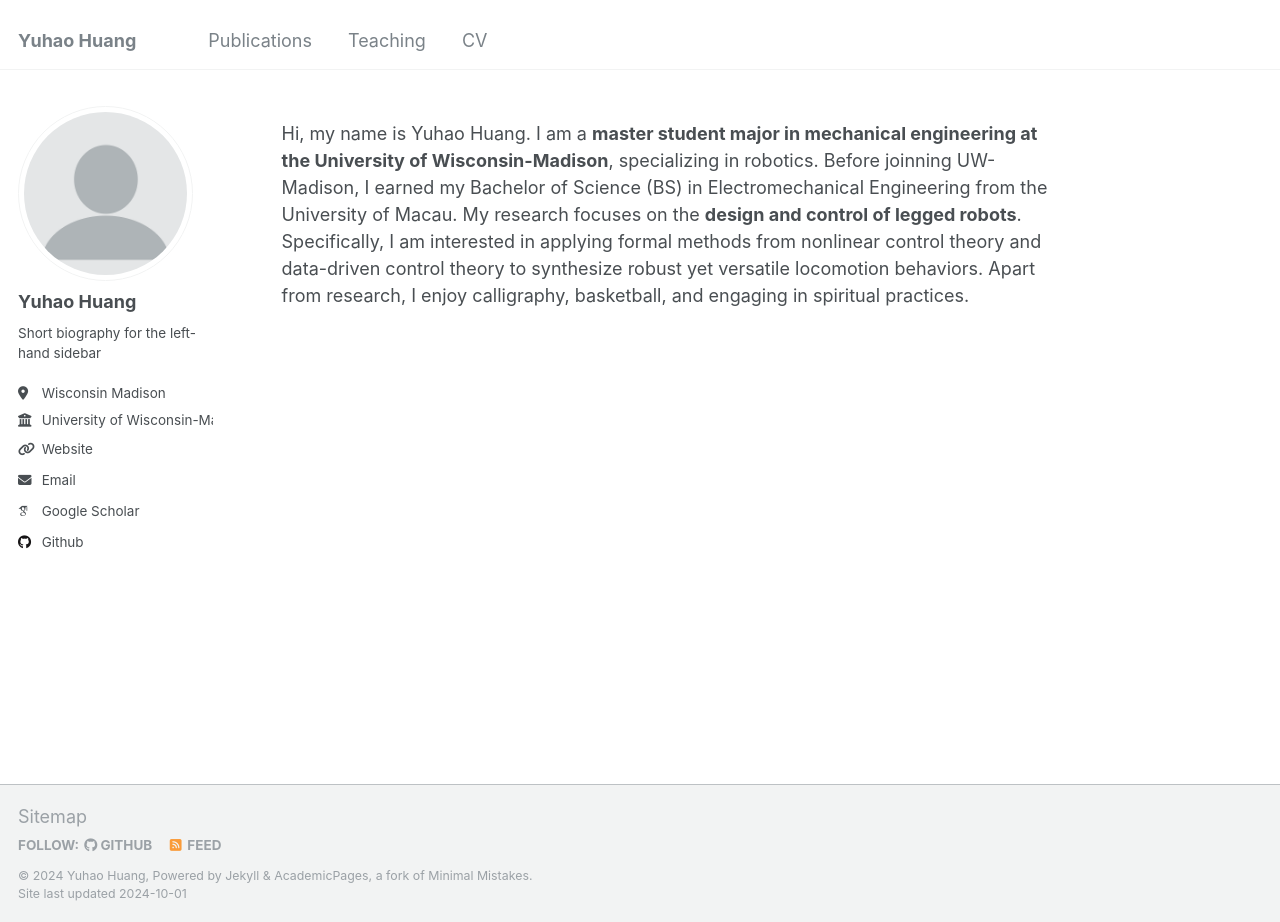
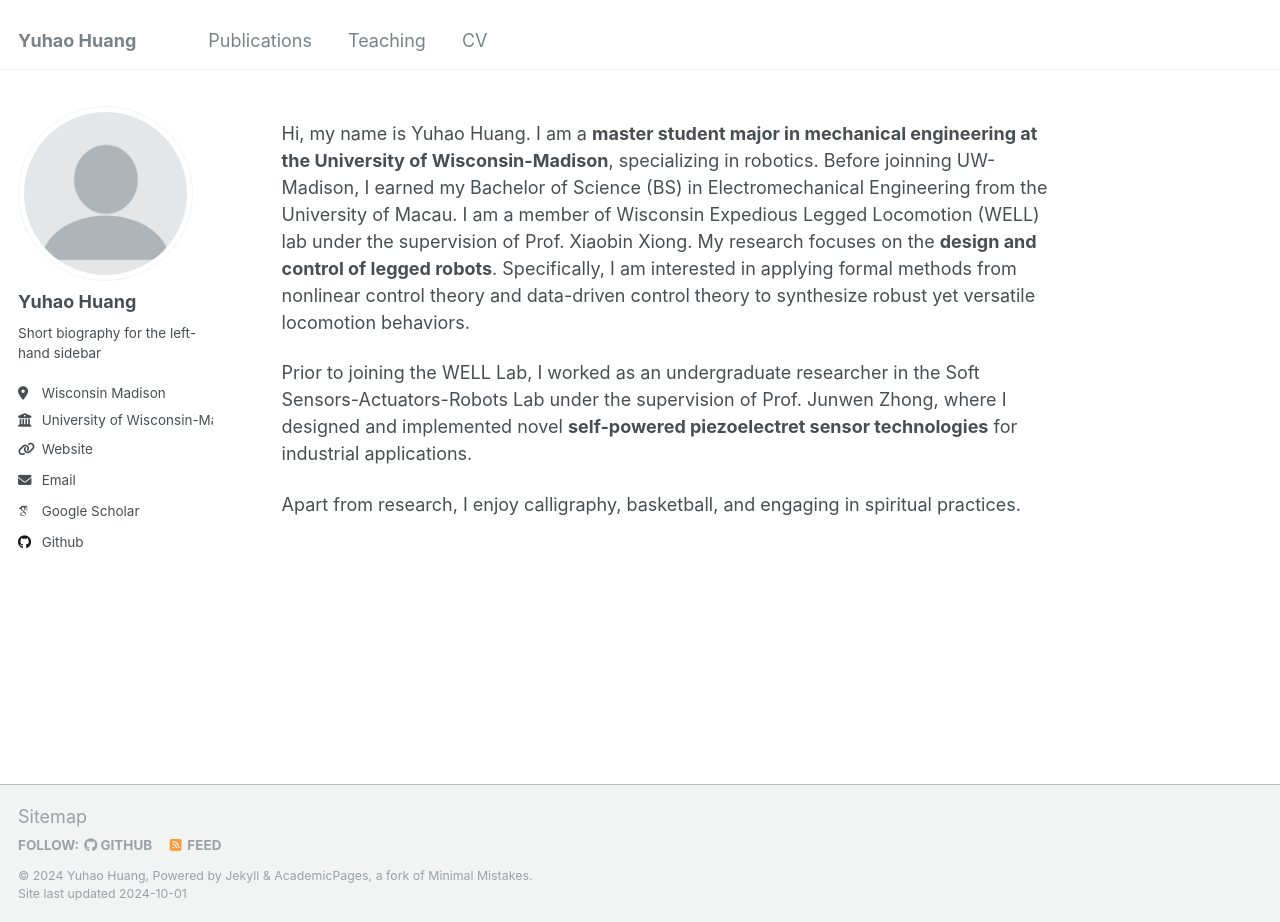
Before and after one commit to Hyh2001/Hyh2001.github.io, a Jekyll site: the page built from _pages/about.md, in a window 1280 px wide and 922 px high. Built offline with Jekyll 4.4.1, drawn with Linux system fonts in a browser that asks for light colours; some web fonts are replaced.

Commit message:
Update about.md

```diff
--- a/_pages/about.md
+++ b/_pages/about.md
@@ -7,7 +7,11 @@ redirect_from:
   - /about.html
 ---
 
-Hi, my name is Yuhao Huang. I am a **master student major in mechanical engineering at the University of Wisconsin-Madison**, specializing in robotics. Before joinning UW-Madison, I earned my Bachelor of Science (BS) in Electromechanical Engineering from the University of Macau. My research focuses on the **design and control of legged robots**. Specifically, I am interested in applying formal methods from nonlinear control theory and data-driven control theory to synthesize robust yet versatile locomotion behaviors. Apart from research, I enjoy calligraphy, basketball, and engaging in spiritual practices.
+Hi, my name is Yuhao Huang. I am a **master student major in mechanical engineering at the University of Wisconsin-Madison**, specializing in robotics. Before joinning UW-Madison, I earned my Bachelor of Science (BS) in Electromechanical Engineering from the University of Macau. I am a member of Wisconsin Expedious Legged Locomotion (WELL) lab under the supervision of Prof. Xiaobin Xiong. My research focuses on the **design and control of legged robots**. Specifically, I am interested in applying formal methods from nonlinear control theory and data-driven control theory to synthesize robust yet versatile locomotion behaviors.
+
+Prior to joining the WELL Lab, I worked as an undergraduate researcher in the Soft Sensors-Actuators-Robots Lab under the supervision of Prof. Junwen Zhong, where I designed and implemented novel **self-powered piezoelectret sensor technologies** for industrial applications.
+
+Apart from research, I enjoy calligraphy, basketball, and engaging in spiritual practices.
 
 
 <!-- This is the front page of a website that is powered by the [Academic Pages template](https://github.com/academicpages/academicpages.github.io) and hosted on GitHub pages. [GitHub pages](https://pages.github.com) is a free service in which websites are built and hosted from code and data stored in a GitHub repository, automatically updating when a new commit is made to the respository. This template was forked from the [Minimal Mistakes Jekyll Theme](https://mmistakes.github.io/minimal-mistakes/) created by Michael Rose, and then extended to support the kinds of content that academics have: publications, talks, teaching, a portfolio, blog posts, and a dynamically-generated CV. You can fork [this repository](https://github.com/academicpages/academicpages.github.io) right now, modify the configuration and markdown files, add your own PDFs and other content, and have your own site for free, with no ads! An older version of this template powers my own personal website at [stuartgeiger.com](http://stuartgeiger.com), which uses [this Github repository](https://github.com/staeiou/staeiou.github.io).
```
